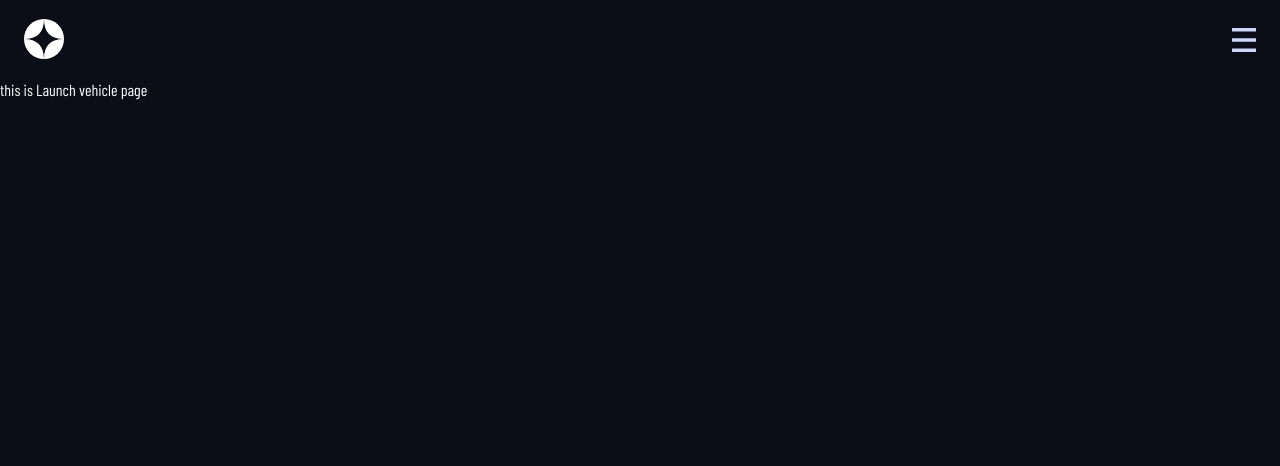
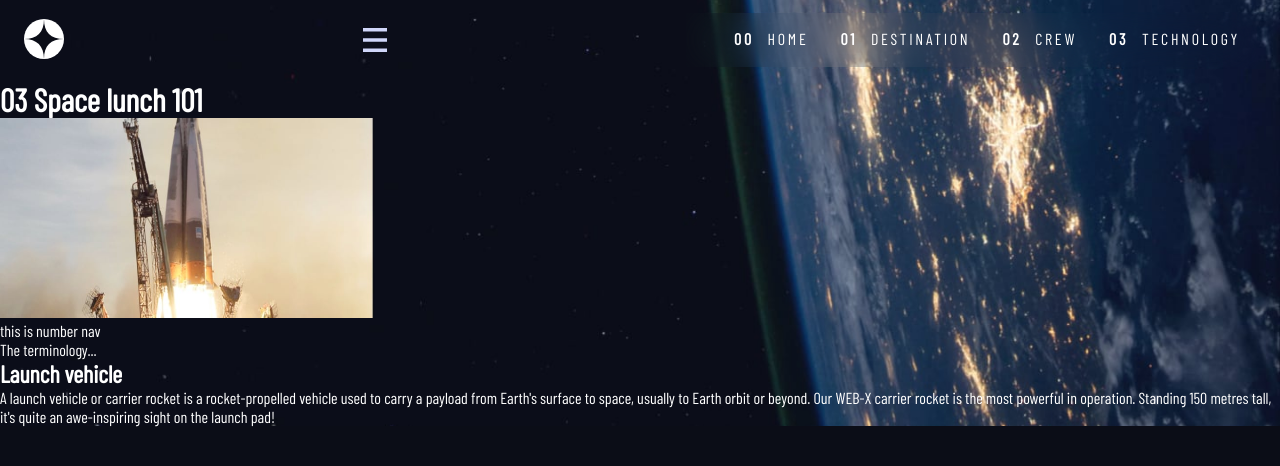
Before and after one commit to sanishchirayath1/space-tourism-website-main, a Next.js app: page /technology/1 in a window 1280 px wide. Shown: the top 466 px of the page. Built offline with nearby package versions, Linux system fonts and the light colour scheme; a web font is replaced by a local one.

Commit message:
data fectched and displayed

```diff
--- a/components/Navbar.tsx
+++ b/components/Navbar.tsx
@@ -7,8 +7,7 @@ function Navbar() {
     const [isOpen, setIsOpen] = useState(false)
 
     function handleClick() {
-        console.log("clicked")
-        setIsOpen(!isOpen)
+        setIsOpen(false)
     }
 
     return (
@@ -31,7 +30,7 @@ function Navbar() {
                 alt="close icon"
                 width={24}
                 height={24}
-                onClick={handleClick}
+                onClick={() => setIsOpen(!isOpen)}
                 className={isOpen ? styles.active : styles.inactive}
                 />
             :
@@ -40,7 +39,7 @@ function Navbar() {
                 alt="hamburger icon"
                 width={24}
                 height={24}
-                onClick={handleClick}
+                onClick={() => setIsOpen(!isOpen)}
                 className={isOpen ? styles.inactive : styles.active}
                 />
             }
@@ -50,15 +49,15 @@ function Navbar() {
                         <a><li onClick={handleClick}><span>00 </span> Home</li></a>
                     </Link>
 
-                    <Link href="/destination">
+                    <Link href="/destination/1">
                     <a><li onClick={handleClick}><span>01</span> Destination</li></a>
                     </Link>
 
-                    <Link href="/crew">
+                    <Link href="/crew/1">
                     <a><li onClick={handleClick}><span>02</span> Crew</li></a>
                     </Link>
 
-                    <Link href="/technology">
+                    <Link href="/technology/1">
                     <a><li onClick={handleClick}><span>03</span> Technology</li></a>
                     </Link>
 
--- /dev/null
+++ b/components/NumberNav.tsx
@@ -0,0 +1,9 @@
+function NumberNav() {
+    return (
+        <div>
+            this is number nav
+        </div>
+    )
+}
+
+export default NumberNav
--- a/data.json
+++ b/data.json
@@ -4,8 +4,8 @@
       "id": "1",
       "name": "Moon",
       "images": {
-        "png": "./assets/destination/image-moon.png",
-        "webp": "./assets/destination/image-moon.webp"
+        "png": "/assets/destination/image-moon.png",
+        "webp": "/assets/destination/image-moon.webp"
       },
       "description": "See our planet as you’ve never seen it before. A perfect relaxing trip away to help regain perspective and come back refreshed. While you’re there, take in some history by visiting the Luna 2 and Apollo 11 landing sites.",
       "distance": "384,400 km",
@@ -15,8 +15,8 @@
       "id": "2",
       "name": "Mars",
       "images": {
-        "png": "./assets/destination/image-mars.png",
-        "webp": "./assets/destination/image-mars.webp"
+        "png": "/assets/destination/image-mars.png",
+        "webp": "/assets/destination/image-mars.webp"
       },
       "description": "Don’t forget to pack your hiking boots. You’ll need them to tackle Olympus Mons, the tallest planetary mountain in our solar system. It’s two and a half times the size of Everest!",
       "distance": "225 mil. km",
@@ -26,8 +26,8 @@
       "id": "3",
       "name": "Europa",
       "images": {
-        "png": "./assets/destination/image-europa.png",
-        "webp": "./assets/destination/image-europa.webp"
+        "png": "/assets/destination/image-europa.png",
+        "webp": "/assets/destination/image-europa.webp"
       },
       "description": "The smallest of the four Galilean moons orbiting Jupiter, Europa is a winter lover’s dream. With an icy surface, it’s perfect for a bit of ice skating, curling, hockey, or simple relaxation in your snug wintery cabin.",
       "distance": "628 mil. km",
@@ -37,8 +37,8 @@
       "id": "4",
       "name": "Titan",
       "images": {
-        "png": "./assets/destination/image-titan.png",
-        "webp": "./assets/destination/image-titan.webp"
+        "png": "/assets/destination/image-titan.png",
+        "webp": "/assets/destination/image-titan.webp"
       },
       "description": "The only moon known to have a dense atmosphere other than Earth, Titan is a home away from home (just a few hundred degrees colder!). As a bonus, you get striking views of the Rings of Saturn.",
       "distance": "1.6 bil. km",
@@ -50,8 +50,8 @@
       "id": "1",
       "name": "Douglas Hurley",
       "images": {
-        "png": "./assets/crew/image-douglas-hurley.png",
-        "webp": "./assets/crew/image-douglas-hurley.webp"
+        "png": "/assets/crew/image-douglas-hurley.png",
+        "webp": "/assets/crew/image-douglas-hurley.webp"
       },
       "role": "Commander",
       "bio": "Douglas Gerald Hurley is an American engineer, former Marine Corps pilot and former NASA astronaut. He launched into space for the third time as commander of Crew Dragon Demo-2."
@@ -60,8 +60,8 @@
       "id": "2",
       "name": "Mark Shuttleworth",
       "images": {
-        "png": "./assets/crew/image-mark-shuttleworth.png",
-        "webp": "./assets/crew/image-mark-shuttleworth.webp"
+        "png": "/assets/crew/image-mark-shuttleworth.png",
+        "webp": "/assets/crew/image-mark-shuttleworth.webp"
       },
       "role": "Mission Specialist",
       "bio": "Mark Richard Shuttleworth is the founder and CEO of Canonical, the company behind the Linux-based Ubuntu operating system. Shuttleworth became the first South African to travel to space as a space tourist."
@@ -70,8 +70,8 @@
       "id": "3",
       "name": "Victor Glover",
       "images": {
-        "png": "./assets/crew/image-victor-glover.png",
-        "webp": "./assets/crew/image-victor-glover.webp"
+        "png": "/assets/crew/image-victor-glover.png",
+        "webp": "/assets/crew/image-victor-glover.webp"
       },
       "role": "Pilot",
       "bio": "Pilot on the first operational flight of the SpaceX Crew Dragon to the International Space Station. Glover is a commander in the U.S. Navy where he pilots an F/A-18.He was a crew member of Expedition 64, and served as a station systems flight engineer."
@@ -80,8 +80,8 @@
       "id": "4",
       "name": "Anousheh Ansari",
       "images": {
-        "png": "./assets/crew/image-anousheh-ansari.png",
-        "webp": "./assets/crew/image-anousheh-ansari.webp"
+        "png": "/assets/crew/image-anousheh-ansari.png",
+        "webp": "/assets/crew/image-anousheh-ansari.webp"
       },
       "role": "Flight Engineer",
       "bio": "Anousheh Ansari is an Iranian American engineer and co-founder of Prodea Systems. Ansari was the fourth self-funded space tourist, the first self-funded woman to fly to the ISS, and the first Iranian in space."
@@ -92,8 +92,8 @@
       "id":"1",
       "name": "Launch vehicle",
       "images": {
-        "portrait": "./assets/technology/image-launch-vehicle-portrait.jpg",
-        "landscape": "./assets/technology/image-launch-vehicle-landscape.jpg"
+        "portrait": "/assets/technology/image-launch-vehicle-portrait.jpg",
+        "landscape": "/assets/technology/image-launch-vehicle-landscape.jpg"
       },
       "description": "A launch vehicle or carrier rocket is a rocket-propelled vehicle used to carry a payload from Earth's surface to space, usually to Earth orbit or beyond. Our WEB-X carrier rocket is the most powerful in operation. Standing 150 metres tall, it's quite an awe-inspiring sight on the launch pad!"
     },
@@ -101,8 +101,8 @@
       "id":"2",
       "name": "Spaceport",
       "images": {
-        "portrait": "./assets/technology/image-spaceport-portrait.jpg",
-        "landscape": "./assets/technology/image-spaceport-landscape.jpg"
+        "portrait": "/assets/technology/image-spaceport-portrait.jpg",
+        "landscape": "/assets/technology/image-spaceport-landscape.jpg"
       },
       "description": "A spaceport or cosmodrome is a site for launching (or receiving) spacecraft, by analogy to the seaport for ships or airport for aircraft. Based in the famous Cape Canaveral, our spaceport is ideally situated to take advantage of the Earth’s rotation for launch."
     },
@@ -110,8 +110,8 @@
       "id":"3",
       "name": "Space capsule",
       "images": {
-        "portrait": "./assets/technology/image-space-capsule-portrait.jpg",
-        "landscape": "./assets/technology/image-space-capsule-landscape.jpg"
+        "portrait": "/assets/technology/image-space-capsule-portrait.jpg",
+        "landscape": "/assets/technology/image-space-capsule-landscape.jpg"
       },
       "description": "A space capsule is an often-crewed spacecraft that uses a blunt-body reentry capsule to reenter the Earth's atmosphere without wings. Our capsule is where you'll spend your time during the flight. It includes a space gym, cinema, and plenty of other activities to keep you entertained."
     }
--- a/pages/_app.tsx
+++ b/pages/_app.tsx
@@ -4,9 +4,12 @@ import Layout from '../components/Layout'
 
 function MyApp({ Component, pageProps }: AppProps) {
   return(
-  <Layout>
-      <Component {...pageProps} />
-  </Layout>
+    <div className='container'>
+      <Layout>
+        <Component {...pageProps} />
+      </Layout>
+    </div>
+
   )
 }
 
--- a/pages/technology/[technology].tsx
+++ b/pages/technology/[technology].tsx
@@ -1,13 +1,26 @@
 import data from '../../data.json';
 import type { Technology } from '../../type';
 import type { GetStaticProps, GetStaticPaths } from "next"
-import { ParsedUrlQuery } from 'querystring';
+import Image from 'next/image';
+import NumberNav from '../../components/NumberNav';
 
 function crew({technology} : {technology: Technology}) {
     console.log(technology)
     return (
         <div>
-            this is {technology.name} page
+            <h1><span>03</span> Space lunch 101</h1>
+            <Image
+                src={technology.images.landscape}
+                alt={technology.name}
+                width={375}
+                height={200}
+            />
+            <NumberNav/>
+            <div>The terminology...</div>
+            <h2>{technology.name}</h2>
+            <p>
+                {technology.description}
+            </p>
         </div>
     )
 }
--- a/styles/Navbar.module.scss
+++ b/styles/Navbar.module.scss
@@ -8,6 +8,7 @@
   img {
     cursor: pointer;
   }
+
 }
 
 .active {
--- a/styles/globals.scss
+++ b/styles/globals.scss
@@ -42,6 +42,7 @@ a {
   -o-backdrop-filter: blur(20px);
   -moz-backdrop-filter: blur(20px);
   z-index: 1;
+  color: rgba(255, 255, 255, 0.7);
 
   ul {
     list-style: none;
@@ -51,9 +52,10 @@ a {
     justify-content: center;
     text-transform: uppercase;
     font-size: 1rem;
-    margin-left: 2rem;
-    li {
-      margin-top: 2rem;
+    margin: 0;
+    a {
+      margin-top: 1rem;
+      margin-left: 1rem;
       letter-spacing: 2.7px;
       display: flex;
       align-items: center;
@@ -66,7 +68,6 @@ a {
         margin-left: auto;
         background-color: #fff;
         opacity: 0;
-
       }
       span {
         font-weight: bold;
@@ -74,14 +75,82 @@ a {
         margin-right: 0.5rem;
       }
       &:hover {
-        color: #ffc107;
         &::after {
           opacity: 1;
         }
+        color: #fff;
       }
+    }
+  }
+}
 
-    }
+.container {
+  background-image: url("/assets/home/background-home-mobile.jpg");
+  background-size: cover;
+  background-position: center;
+  background-repeat: no-repeat;
+}
+
+@media screen and (min-width: 768px) {
+  .container {
+    background-image: url("/assets/home/background-home-tablet.jpg");
+  }
+}
+
+@media screen and (min-width: 900px) {
+  .container {
+    background-image: url("/assets/home/background-home-desktop.jpg");
+  }
 
 
+  .navOverlayActive {
+    display: block;
+    opacity: 1;
+    z-index: 100;
+  }
+  .navOverlayInactive {
+    display: block;
+    opacity: 1;
+    z-index: 100;
+    backdrop-filter: blur(20px);
+    -webkit-backdrop-filter: blur(20px);
+    -o-backdrop-filter: blur(20px);
+    -moz-backdrop-filter: blur(20px);
+    ul {
+      list-style: none;
+      display: flex;
+      align-items: space-between;
+      justify-content: center;
+      text-transform: uppercase;
+      font-size: 1rem;
+      padding: 1rem;
+
+      a {
+        letter-spacing: 2.7px;
+        margin-left: 2rem;
+        display: flex;
+        flex-direction: column;
+        align-items: center;
+        cursor: pointer;
+
+        &::after {
+          content: "";
+          width: 100%;
+          height: 3px;
+          background-color: #fff;
+          opacity: 0;
+        }
+        span {
+          font-weight: bold;
+          margin-right: 0.5rem;
+        }
+        &:hover {
+          &::after {
+            opacity: 1;
+          }
+          color: #fff;
+        }
+      }
+    }
   }
 }
```
Also changed, not shown: components/Dots.tsx (added, +9 -0 lines), components/SecondaryNavbar.tsx (added, +9 -0 lines), pages/crew/[crew].tsx (+13 -1 lines), pages/destination/[destination].tsx (+18 -1 lines), styles/HeroSection.module.scss (+0 -16 lines).
